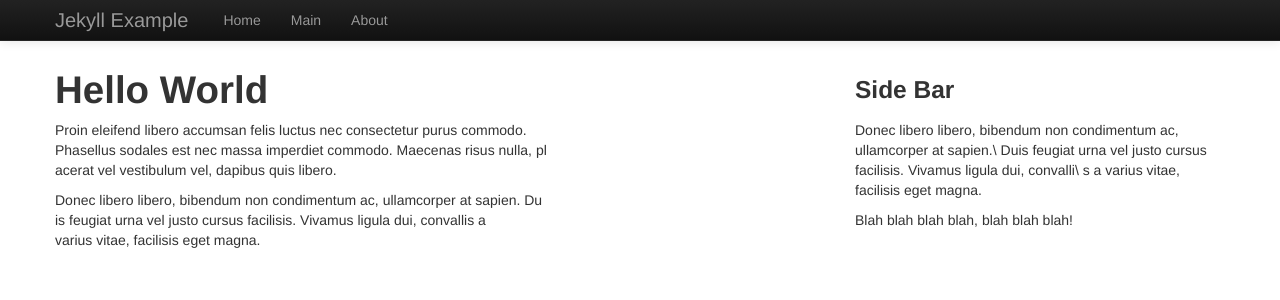
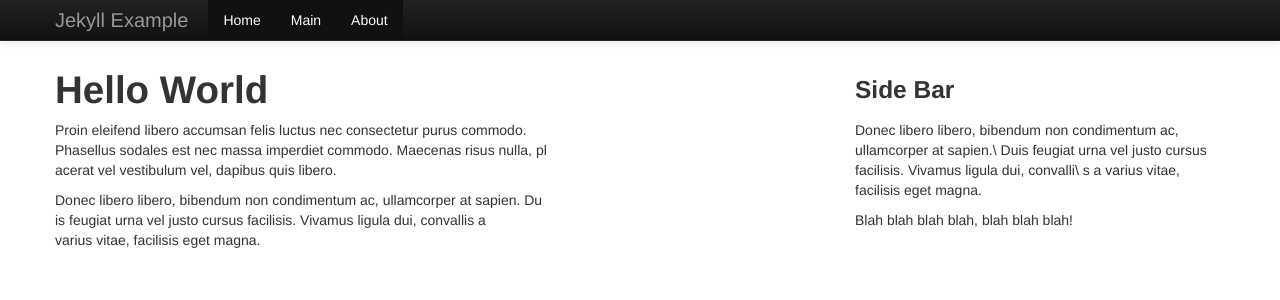
Before and after one commit to andrew-drake/jekyll-test, a Jekyll site: the page built from index.md, in a window 1280 px wide. Shown: the top 300 px of the page. Built offline with Jekyll 4.4.1, drawn with Linux system fonts in a browser that asks for light colours; Markdown is read by kramdown in place of the engine named in the settings.

Commit message:
still trying to get active nav

```diff
--- a/_includes/header.html
+++ b/_includes/header.html
@@ -38,7 +38,7 @@ v-collapse">
 			<ul class='nav'>
 			  	{% assign url = page.url|remove:'index.html' %}
 				{% for link in page.navigation %}
-				<li {% if url == link.url %}class="active"{% endif %}>
+				<li {% if url == link.url %}class="active"{% endif %}class="active">
 				    <a href="{{link.url}}" title="{{link.title}}">{{link.text}}</a>
 				</li>
 				{% endfor %}
```
